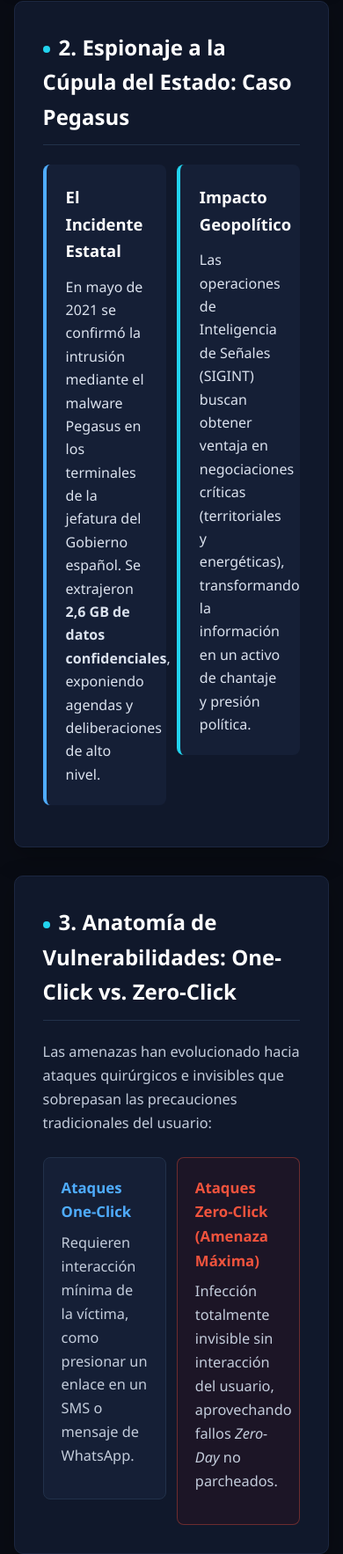
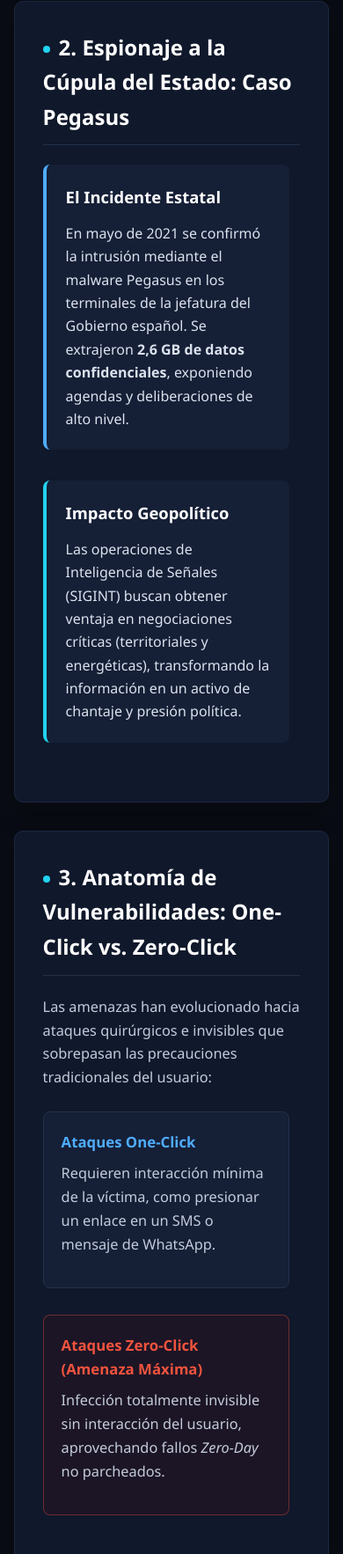
Before and after one commit to jhoelabdiasv-cyber/Web-2, a plain HTML site: page index.html in a window 390 px wide. Shown: the part 1298-3064 px from the top of the page at 88% size. Drawn offline with Linux system fonts and the light colour scheme.

Commit message:
Corregir diseno responsivo en columnas para mobile

```diff
--- a/css/styles.css
+++ b/css/styles.css
@@ -153,13 +153,25 @@ body {
     font-size: 1.02em;
 }
 
-/* Columnas fluidas porcentuales */
+/* Columnas fluidas porcentuales.
+   min-width evita que se compriman demasiado en pantallas angostas:
+   cuando no cabe el ancho minimo de las dos columnas, la segunda
+   cae automaticamente a la siguiente linea y ocupa el 100% disponible. */
 .columna-50 {
     width: 48%;
+    min-width: 280px;
+    float: left;
+    margin-right: 4%;
+    margin-bottom: 20px;
+}
+
+.columna-50 + .columna-50 {
+    margin-right: 0;
 }
 
 .columna-33 {
     width: 31.33%;
+    min-width: 200px;
     margin-right: 2%;
     margin-bottom: 20px;
     float: left;
--- a/index.html
+++ b/index.html
@@ -48,14 +48,14 @@
         <section id="espionaje" class="seccion-bloque">
             <h2>2. Espionaje a la Cúpula del Estado: Caso Pegasus</h2>
 
-            <article class="columna-50 float-left">
+            <article class="columna-50">
                 <div class="card-interna">
                     <h3>El Incidente Estatal</h3>
                     <p>En mayo de 2021 se confirmó la intrusión mediante el malware Pegasus en los terminales de la jefatura del Gobierno español. Se extrajeron <strong>2,6 GB de datos confidenciales</strong>, exponiendo agendas y deliberaciones de alto nivel.</p>
                 </div>
             </article>
 
-            <article class="columna-50 float-right">
+            <article class="columna-50">
                 <div class="card-interna destello-borde">
                     <h3>Impacto Geopolítico</h3>
                     <p>Las operaciones de Inteligencia de Señales (SIGINT) buscan obtener ventaja en negociaciones críticas (territoriales y energéticas), transformando la información en un activo de chantaje y presión política.</p>
@@ -71,14 +71,14 @@
             <article class="articulo-card">
                 <p>Las amenazas han evolucionado hacia ataques quirúrgicos e invisibles que sobrepasan las precauciones tradicionales del usuario:</p>
 
-                <div class="columna-50 float-left">
+                <div class="columna-50">
                     <div class="tarjeta-tecnica">
                         <h4>Ataques One-Click</h4>
                         <p>Requieren interacción mínima de la víctima, como presionar un enlace en un SMS o mensaje de WhatsApp.</p>
                     </div>
                 </div>
 
-                <div class="columna-50 float-right">
+                <div class="columna-50">
                     <div class="tarjeta-tecnica destacado">
                         <h4>Ataques Zero-Click (Amenaza Máxima)</h4>
                         <p>Infección totalmente invisible sin interacción del usuario, aprovechando fallos <em>Zero-Day</em> no parcheados.</p>
@@ -93,7 +93,7 @@
             <h2>4. Contenido Multimedia: Videos del Análisis</h2>
 
             <!-- Video 1: YouTube Embedding -->
-            <article class="columna-50 float-left">
+            <article class="columna-50">
                 <div class="card-interna">
                     <h3>Episodio / Entrevista (YouTube)</h3>
                     <div class="video-contenedor-iframe">
@@ -109,7 +109,7 @@
             </article>
 
             <!-- Video 2: Video Local Nativo -->
-            <article class="columna-50 float-right">
+            <article class="columna-50">
                 <div class="card-interna">
                     <h3>Documental Local (Archivo MP4)</h3>
                     <div class="video-contenedor-nativo">
```
